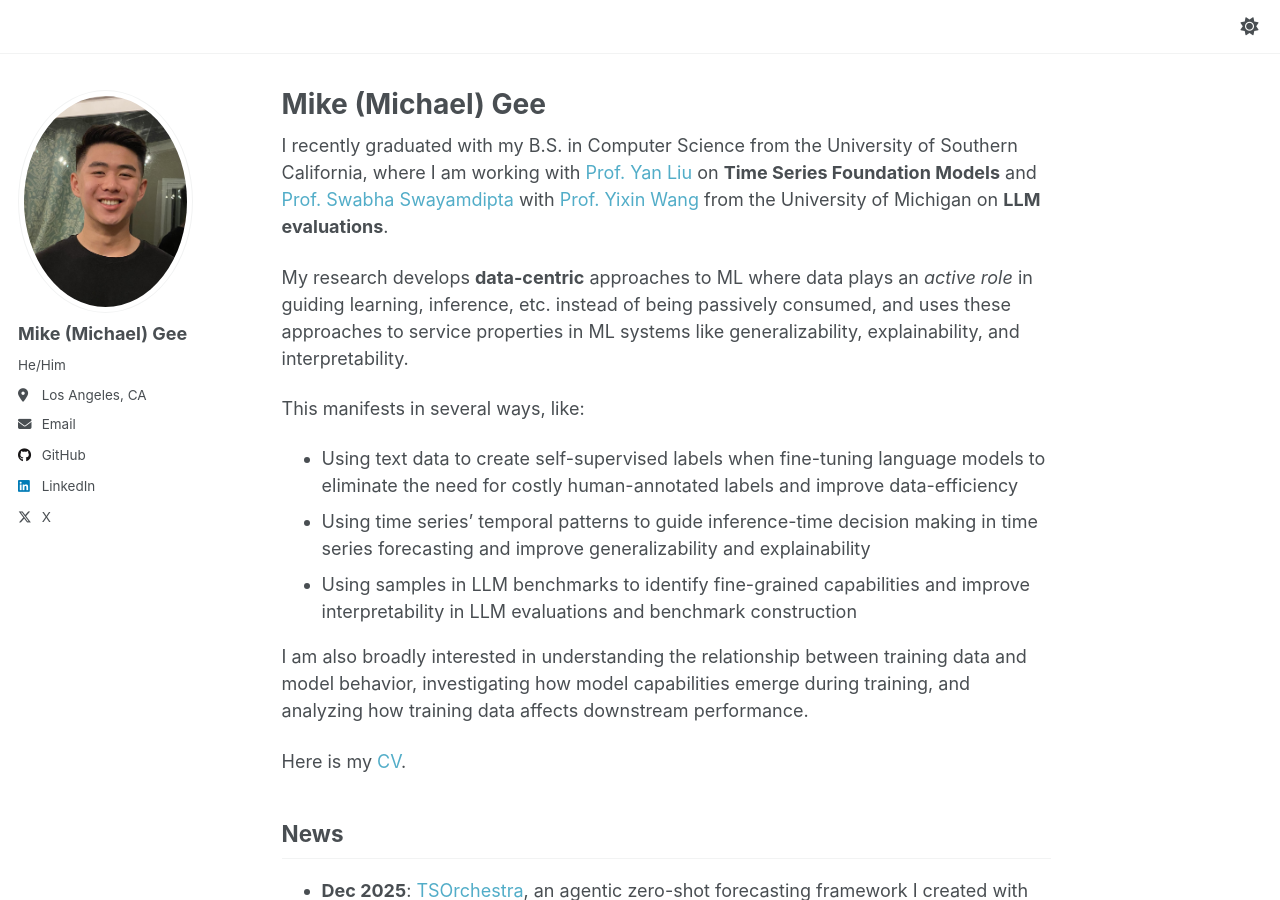
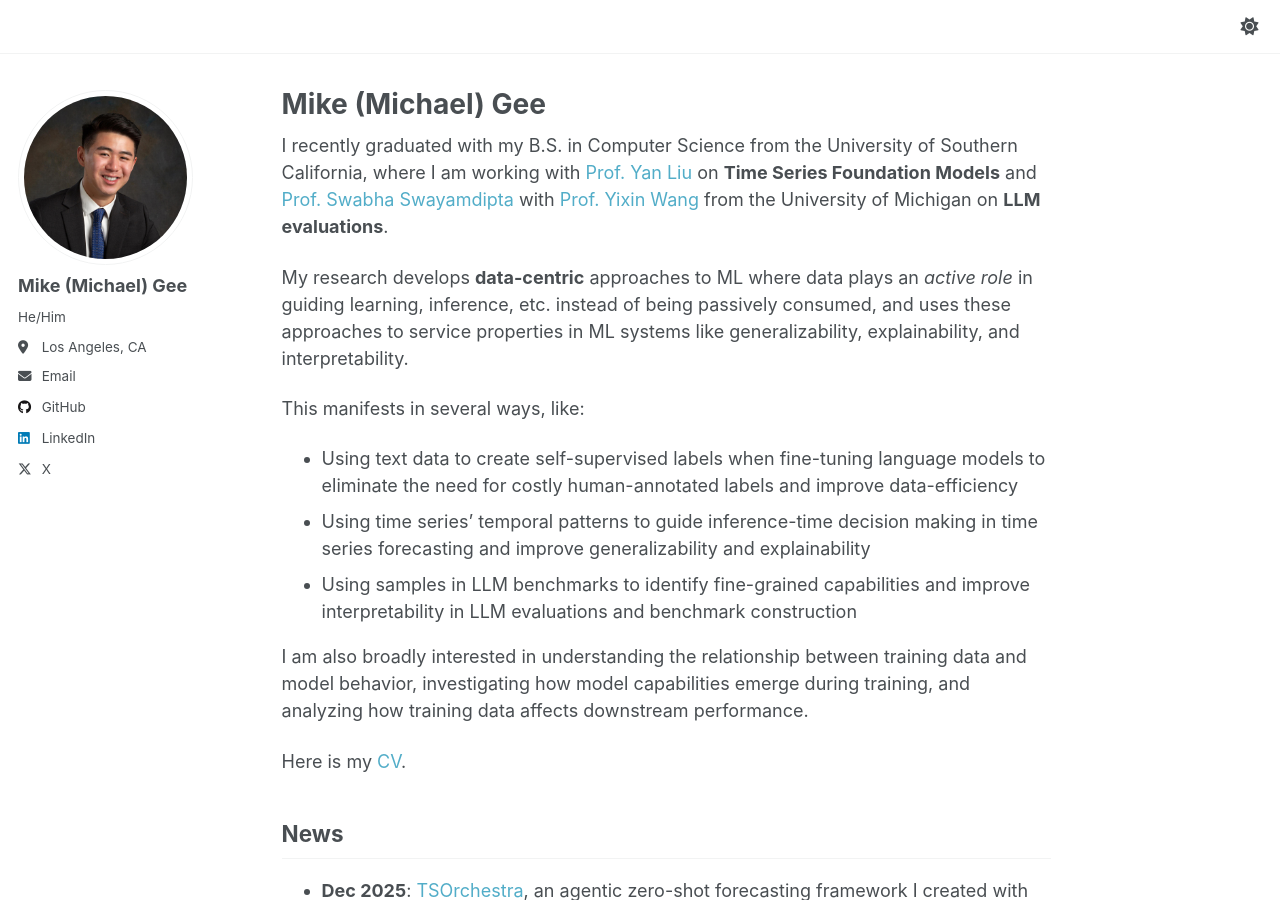
Before and after one commit to mpg05883/mpg05883.github.io, a Jekyll site: the page built from _pages/about.md, in a window 1280 px wide and 900 px high. Built offline with Jekyll 4.4.1, drawn with Linux system fonts in a browser that asks for light colours; a script that is not in the unit is left out.

Commit message:
Updated profile picture

```diff
--- a/_config.yml
+++ b/_config.yml
@@ -22,7 +22,7 @@ repository: "mpg05883/mpg05883.github.io"
 #               Additional customization can be done by editing /_includes/author-profile.html
 author:
   # Biographic information
-  avatar: "casual_headshot_1.jpg"
+  avatar: "formal_headshot_1.jpg"
   name: "Mike (Michael) Gee"
   pronouns: "He/Him"
   location: "Los Angeles, CA"
```
